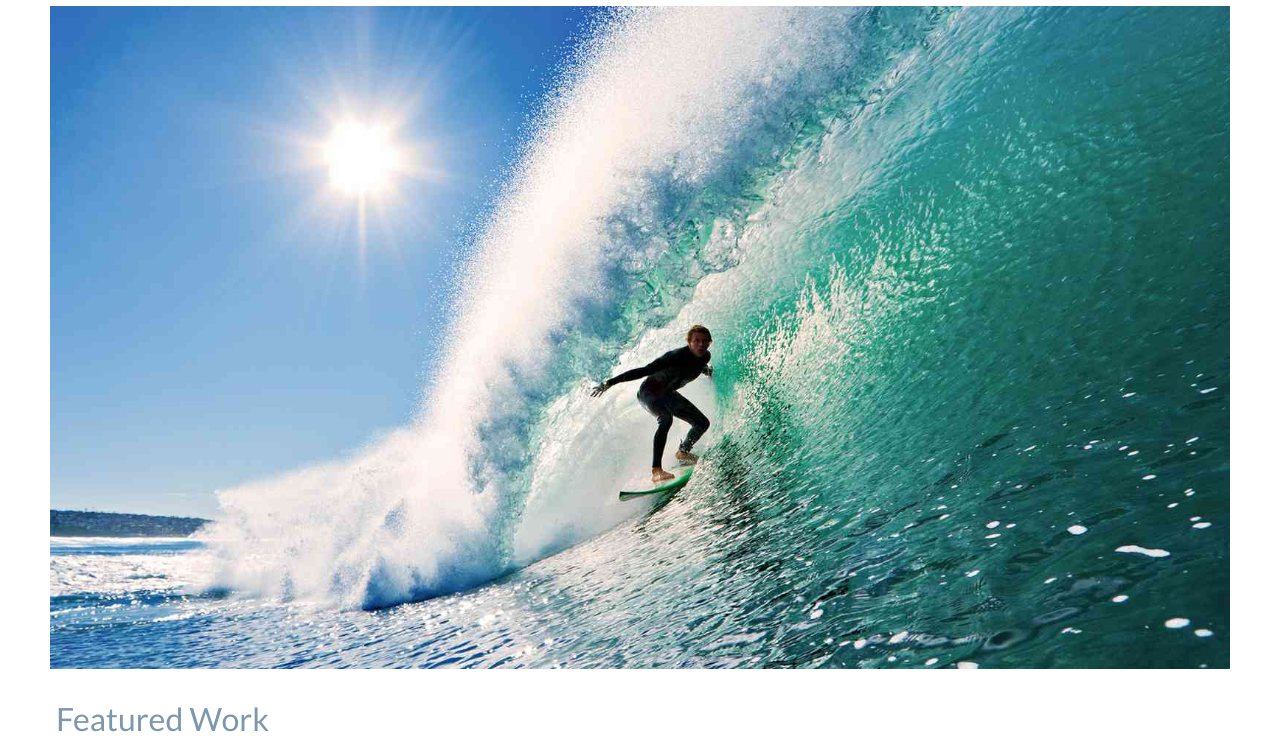
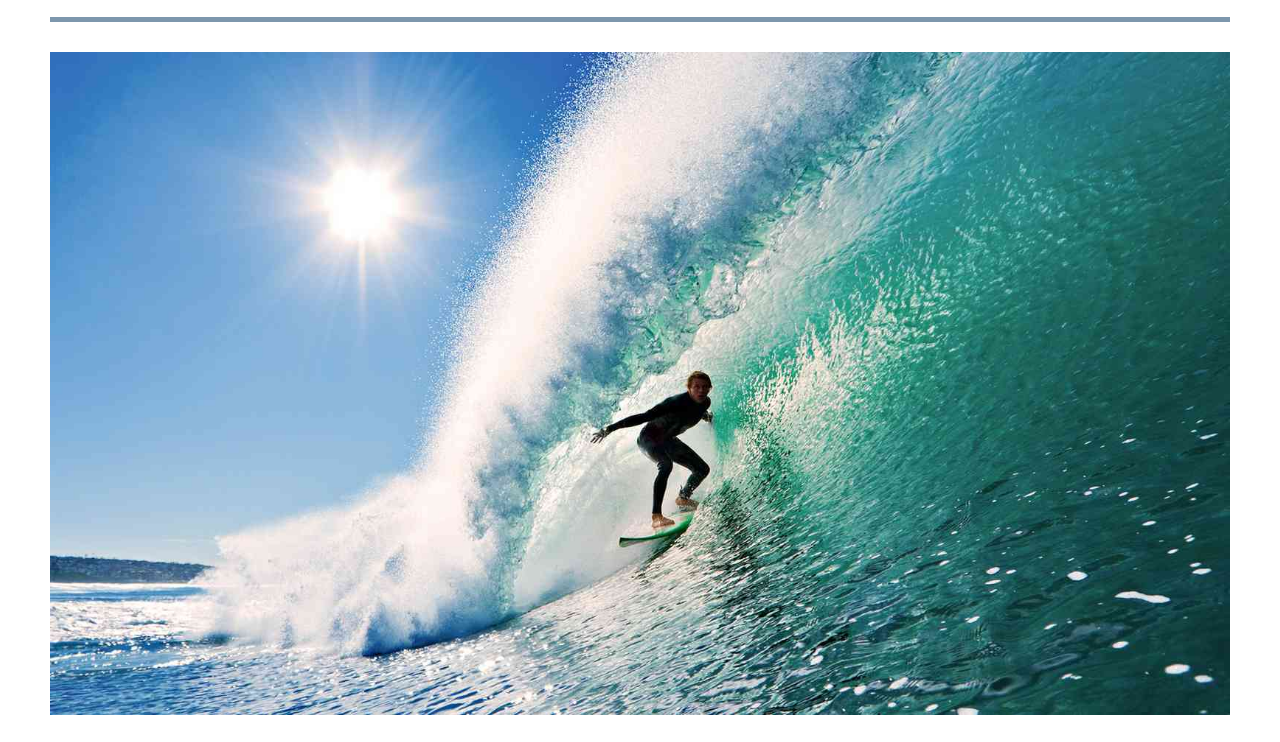
Before and after one commit to wayneyeye/Portfolio_Site, a website: page index.html in a window 1280 px wide. Shown: the part 134-876 px from the top of the page. Drawn offline with Linux system fonts and the light colour scheme.

Commit message:
add nav-bar

```diff
--- a/css/main.css
+++ b/css/main.css
@@ -96,6 +96,13 @@ header {
 	font-size: 2em;
 }
 
+.nav-bar{
+	background-color: #7d97ad;
+	height: 5px;
+	width: calc(100% - 20px);
+	margin: 30px 0 30px 10px;
+}
+
 .hero {
 	padding-left: 10px;
 	padding-right: 10px;
--- a/index.html
+++ b/index.html
@@ -23,7 +23,7 @@
             <h2 id="author-sub">Front-End Ninja</h2>
         </div>
     </header>
-    <br>
+    <nav class="col-12 nav-bar"></nav>
     <div class="hero col-12">
         <picture class="hero-icon">
             <source media="(min-width: 1000px)" srcset="images\man_surfing-1600_large_2x.jpg">
```
